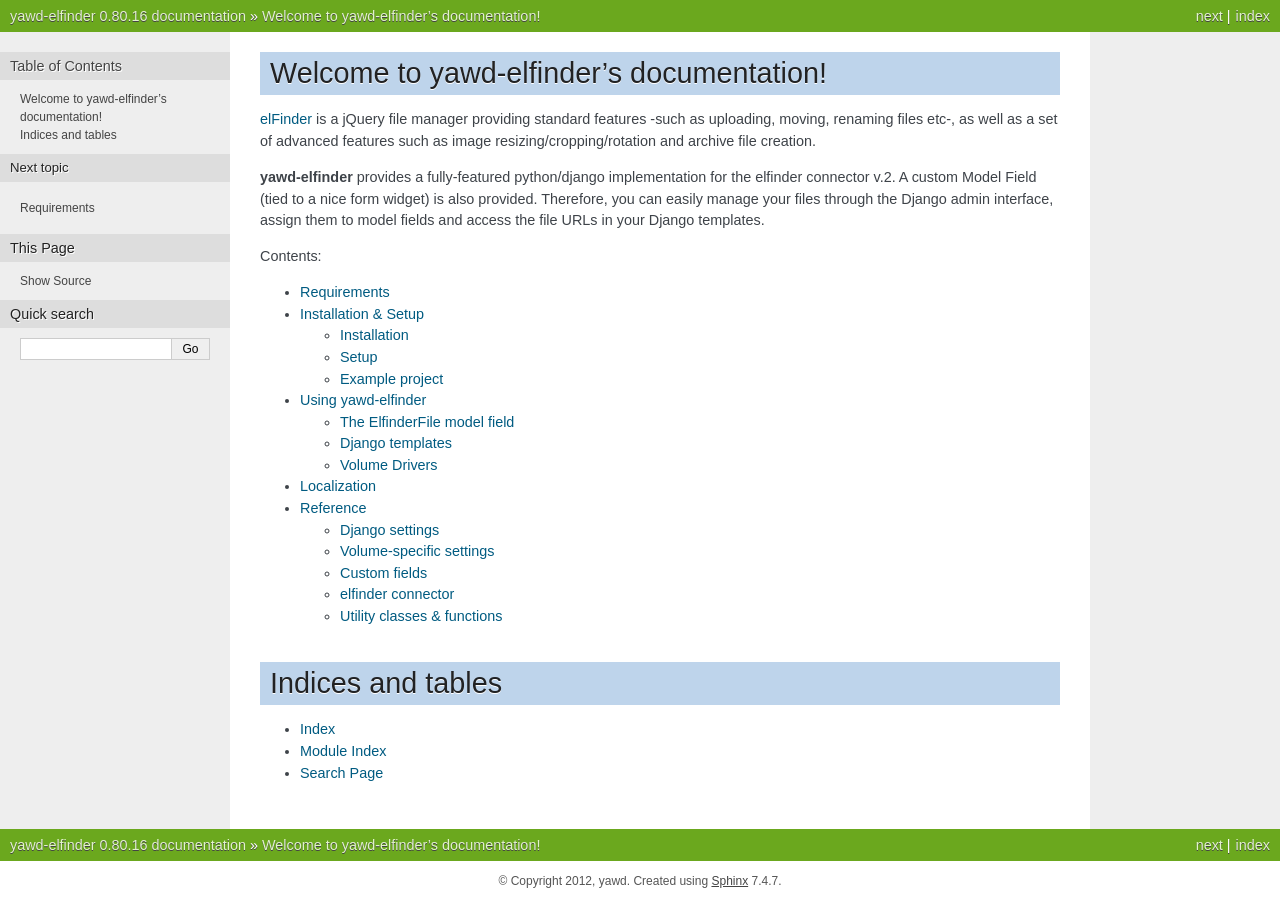
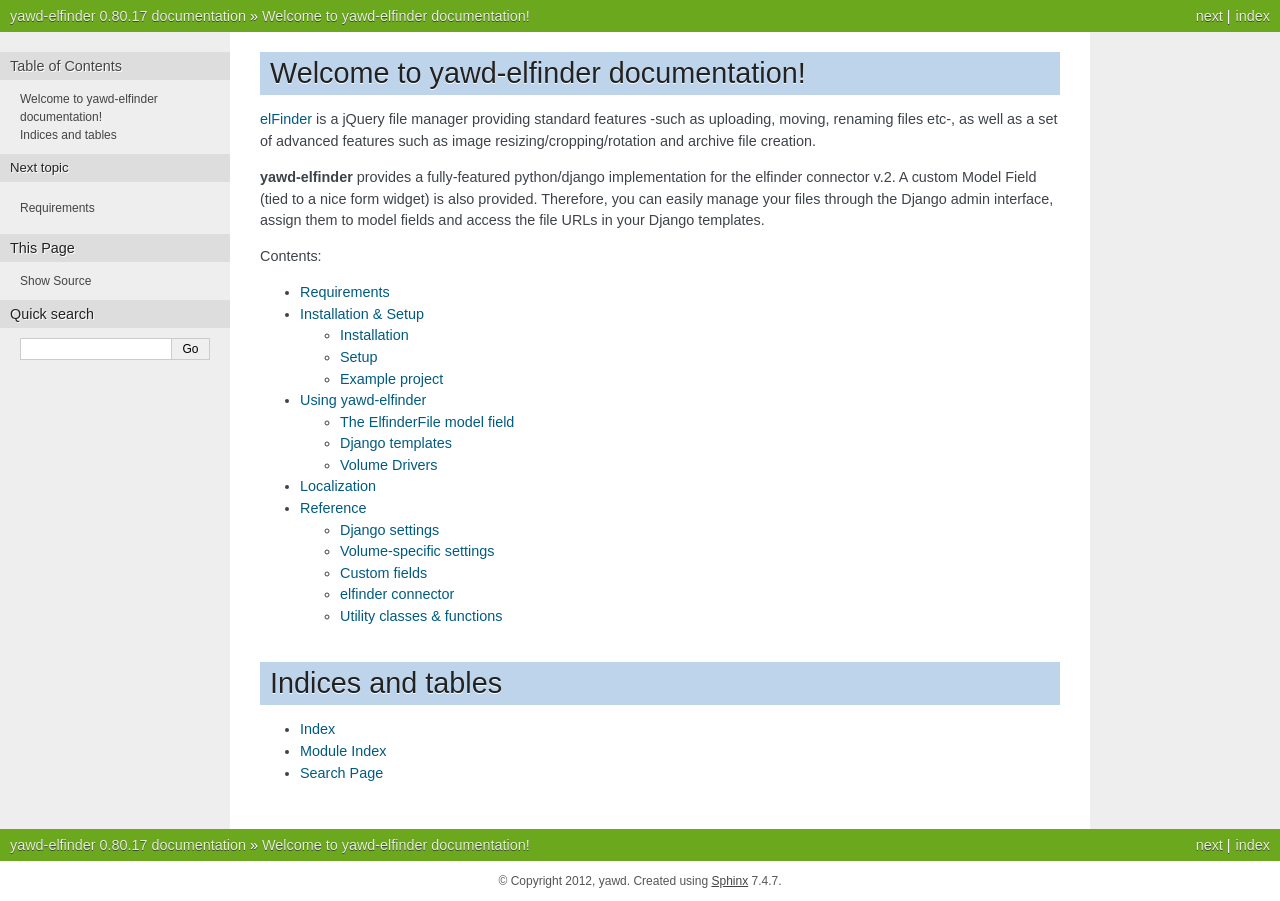
Before and after one commit to ppetrid/yawd-elfinder, a Sphinx documentation site: the page built from docs/index.rst, in a window 1280 px wide. Built offline with Sphinx 7.4.7, drawn with Linux system fonts in a browser that asks for light colours.

Commit message:
minor doc updates

```diff
--- a/docs/conf.py
+++ b/docs/conf.py
@@ -48,9 +48,9 @@
 # built documents.
 #
 # The short X.Y version.
-version = '0.80.16'
+version = '0.80.17'
 # The full version, including alpha/beta/rc tags.
-release = '0.80.16'
+release = '0.80.17'
 
 # The language for content autogenerated by Sphinx. Refer to documentation
 # for a list of supported languages.
--- a/docs/index.rst
+++ b/docs/index.rst
@@ -3,8 +3,8 @@
    You can adapt this file completely to your liking, but it should at least
    contain the root `toctree` directive.
 
-Welcome to yawd-elfinder's documentation!
-=========================================
+Welcome to yawd-elfinder documentation!
+=======================================
 
 `elFinder`_ is a jQuery file manager providing standard features -such as
 uploading, moving, renaming files etc-, as well as a set of advanced features
--- a/docs/localization.rst
+++ b/docs/localization.rst
@@ -4,8 +4,8 @@
 
 yawd-elfinder automatically detects the current locale using
 `Django's internationalization mechanism <https://docs.djangoproject.com/en/dev/topics/i18n/>`_.
-If a translation file is found, then it loads the file and displays elfinder
-in the current language.
+If an elfinder translation file is found, then it loads the file and displays
+elfinder in the current language.
 
 For a list of the available languages see :ref:`setting-ELFINDER_LANGUAGES`.
 
```
